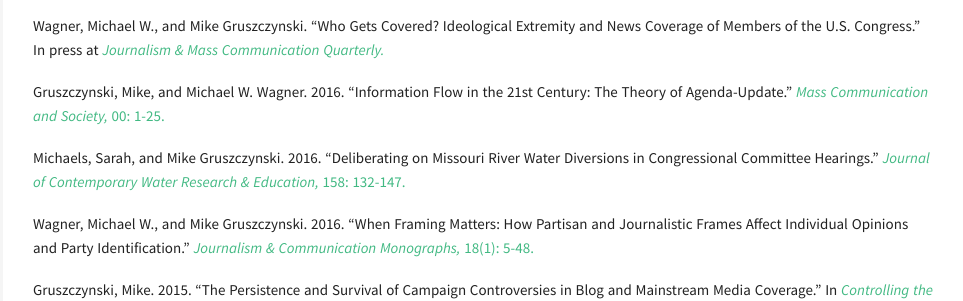
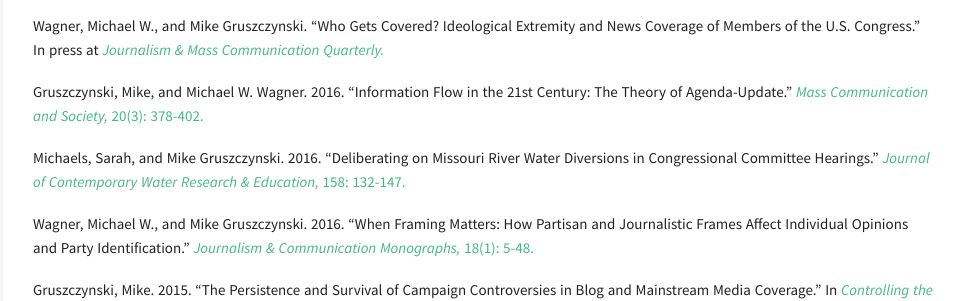
Before and after one commit to MikeGruz/mikegruz.github.io, a Jekyll site: the page built from cv.md, in a window 1280 px wide. Shown: the part 961-1262 px from the top of the page, without its empty margins (317-1280 px from the left). Built offline with Jekyll 4.4.1, drawn with Linux system fonts in a browser that asks for light colours.

Commit message:
updated journal issue info

```diff
--- a/cv.md
+++ b/cv.md
@@ -45,7 +45,7 @@
 
 Wagner, Michael W., and Mike Gruszczynski. "Who Gets Covered? Ideological Extremity and News Coverage of Members of the U.S. Congress." In press at [*Journalism & Mass Communication Quarterly.*](http://journals.sagepub.com/doi/full/10.1177/1077699017702836){:target="_blank"}
 
-Gruszczynski, Mike, and Michael W. Wagner. 2016. "Information Flow in the 21st Century: The Theory of Agenda-Update." [*Mass Communication and Society,* 00: 1-25.](http://www.tandfonline.com/doi/abs/10.1080/15205436.2016.1255757?journalCode=hmcs20){:target="_blank"}
+Gruszczynski, Mike, and Michael W. Wagner. 2016. "Information Flow in the 21st Century: The Theory of Agenda-Update." [*Mass Communication and Society,* 20(3): 378-402.](http://www.tandfonline.com/doi/abs/10.1080/15205436.2016.1255757?journalCode=hmcs20){:target="_blank"}
 
 Michaels, Sarah, and Mike Gruszczynski. 2016. "Deliberating on Missouri River Water Diversions in Congressional Committee Hearings." [*Journal of Contemporary Water Research & Education,* 158: 132-147.](http://onlinelibrary.wiley.com/doi/10.1111/j.1936-704X.2016.03224.x/full){:target="_blank"}
 
```
